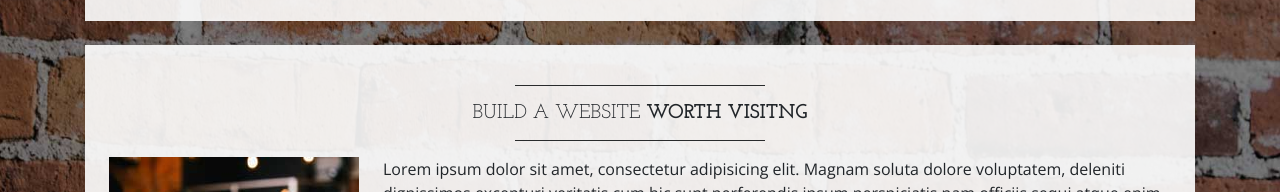
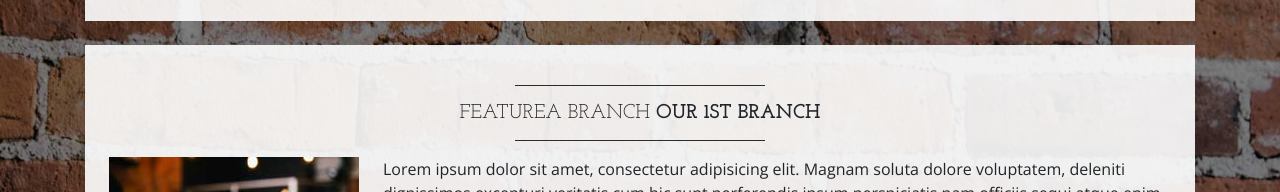
Before and after one commit to JasonDuquain/businesscasual, a website: page index.html in a window 1280 px wide. Shown: the part 1012-1204 px from the top of the page. Drawn offline with nearby package versions, Linux system fonts and the light colour scheme.

Commit message:
initial commit on featureA

```diff
--- a/index.html
+++ b/index.html
@@ -107,8 +107,8 @@
 
       <div class="bg-faded p-4 my-4">
         <hr class="divider">
-        <h2 class="text-center text-lg text-uppercase my-0">Build a website
-          <strong>worth visitng</strong>
+        <h2 class="text-center text-lg text-uppercase my-0">featureA branch
+          <strong>our 1st branch</strong>
         </h2>
         <hr class="divider">
         <img class="img-fluid float-left mr-4 d-none d-lg-block" src="img/intro-pic.jpg" alt="">
```
